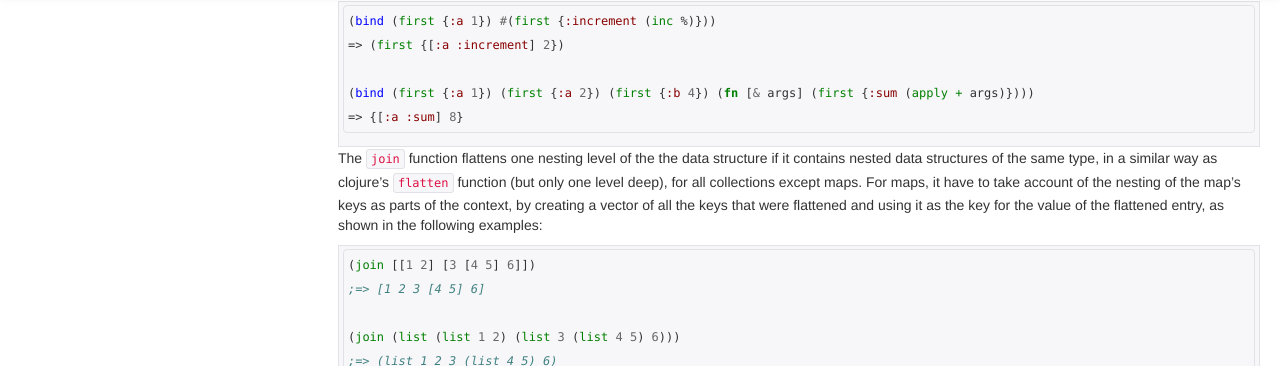
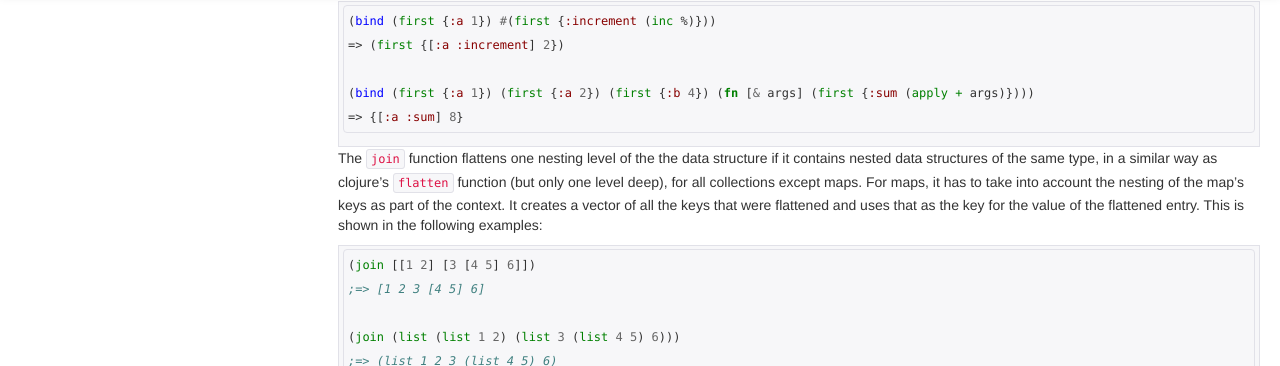
Before and after one commit to uncomplicate/fluokitten, a Jekyll site: the page built from articles/clojure_core_extensions.md, in a window 1280 px wide and 900 px high, scrolled down 7816 px. Shown: the part 86-452 px from the top of the window. Built offline with Jekyll 4.4.1, drawn with Linux system fonts in a browser that asks for light colours; some web fonts are replaced; Markdown is read by kramdown in place of the engine named in the settings.

Commit message:
Grammar and phrasing
There were some grammar issues, and breaking that big sentence up into a few smaller ones makes it easier to read (in my opinion).

````diff
--- a/articles/clojure_core_extensions.md
+++ b/articles/clojure_core_extensions.md
@@ -348,7 +348,7 @@ Map entries do not care about the keys when feeding the values to the function.
 => {[:a :sum] 8}
 ```
 
-The `join` function flattens one nesting level of the the data structure if it contains nested data structures of the same type, in a similar way as clojure's `flatten` function (but only one level deep), for all collections except maps. For maps, it have to take account of the nesting of the map's keys as parts of the context, by creating a vector of all the keys that were flattened and using it as the key for the value of the flattened entry, as shown in the following examples:
+The `join` function flattens one nesting level of the the data structure if it contains nested data structures of the same type, in a similar way as clojure's `flatten` function (but only one level deep), for all collections except maps. For maps, it has to take into account the nesting of the map's keys as part of the context. It creates a vector of all the keys that were flattened and uses that as the key for the value of the flattened entry. This is shown in the following examples:
 
 ```clojure
 (join [[1 2] [3 [4 5] 6]])
````
